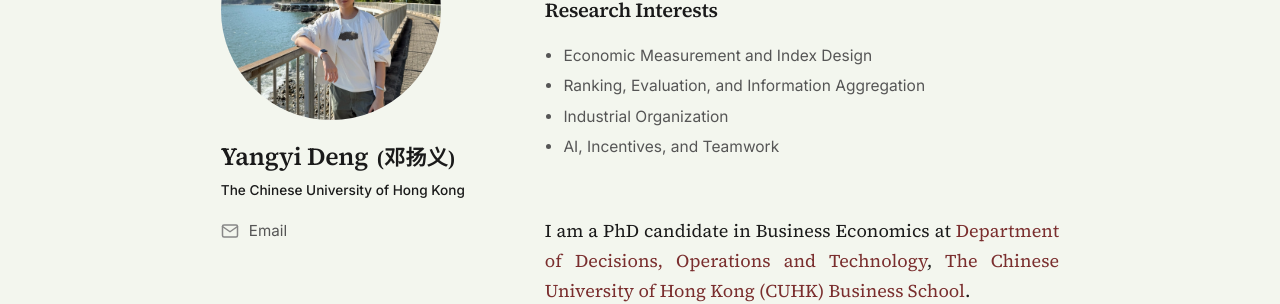
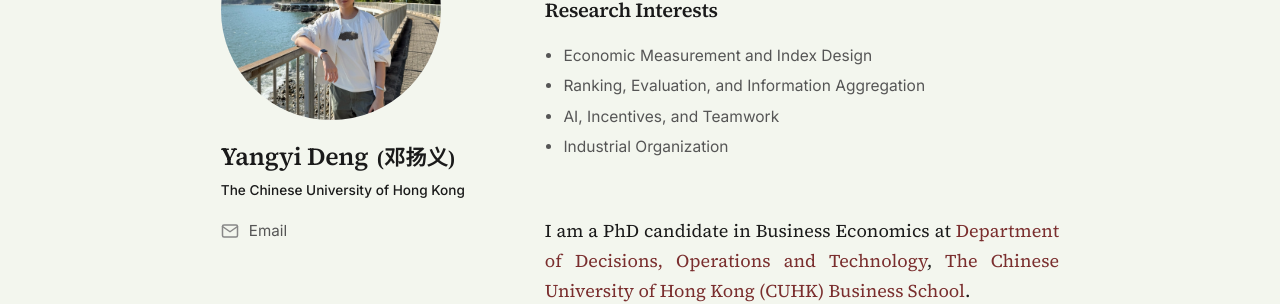
Before and after one commit to yangyi-deng/yangyi-deng.github.io, a Jekyll site: the page built from index.html, in a window 1280 px wide and 971 px high. Shown: the part 229-533 px from the top of the window. Built offline with Jekyll 4.4.1, drawn with Linux system fonts in a browser that asks for light colours; part of the change alters nothing that is shown.

```diff
--- a/index.html
+++ b/index.html
@@ -16,8 +16,8 @@ permalink: /
   <ul class="research-list">
     <li>Economic Measurement and Index Design</li>
     <li>Ranking, Evaluation, and Information Aggregation</li>
+    <li>AI, Incentives, and Teamwork</li>
     <li>Industrial Organization</li>
-    <li>AI, Incentives, and Teamwork</li>
   </ul>
 </section>
 
```
